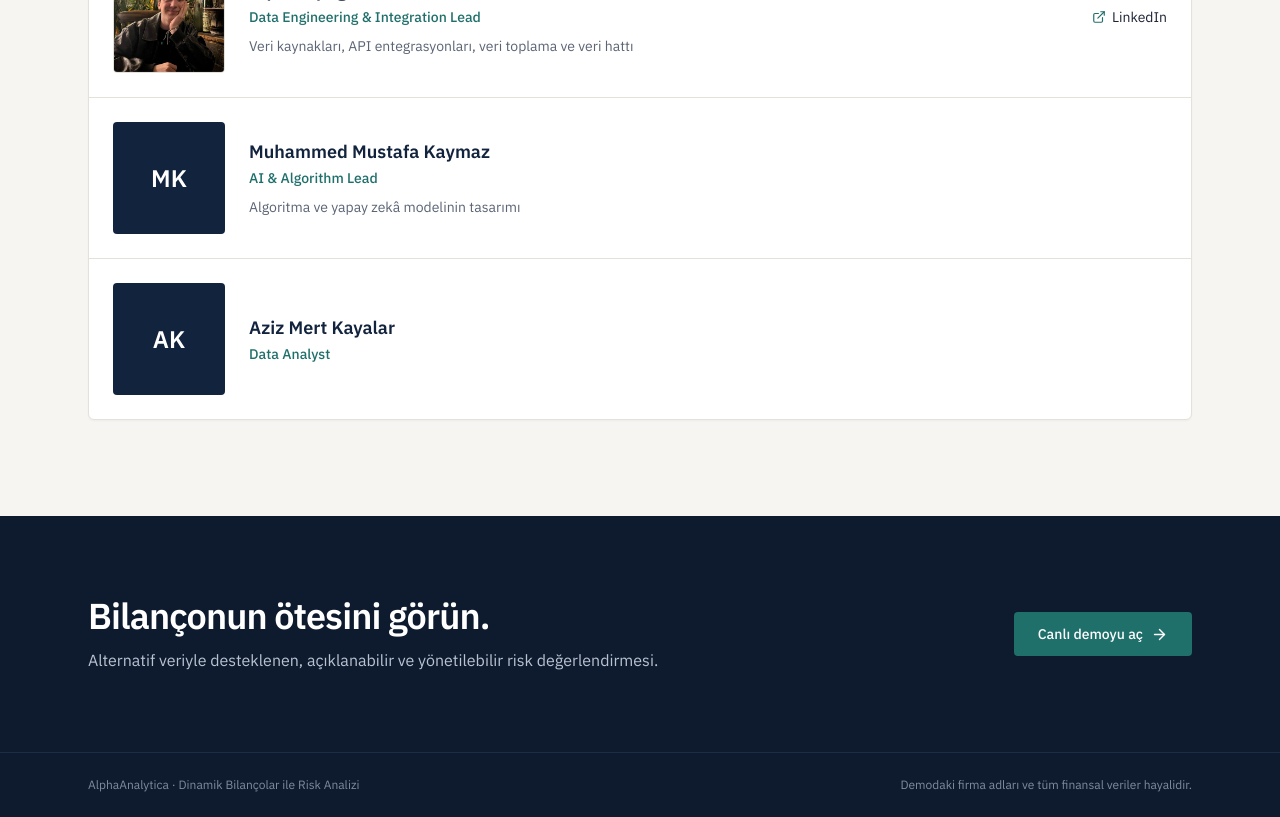
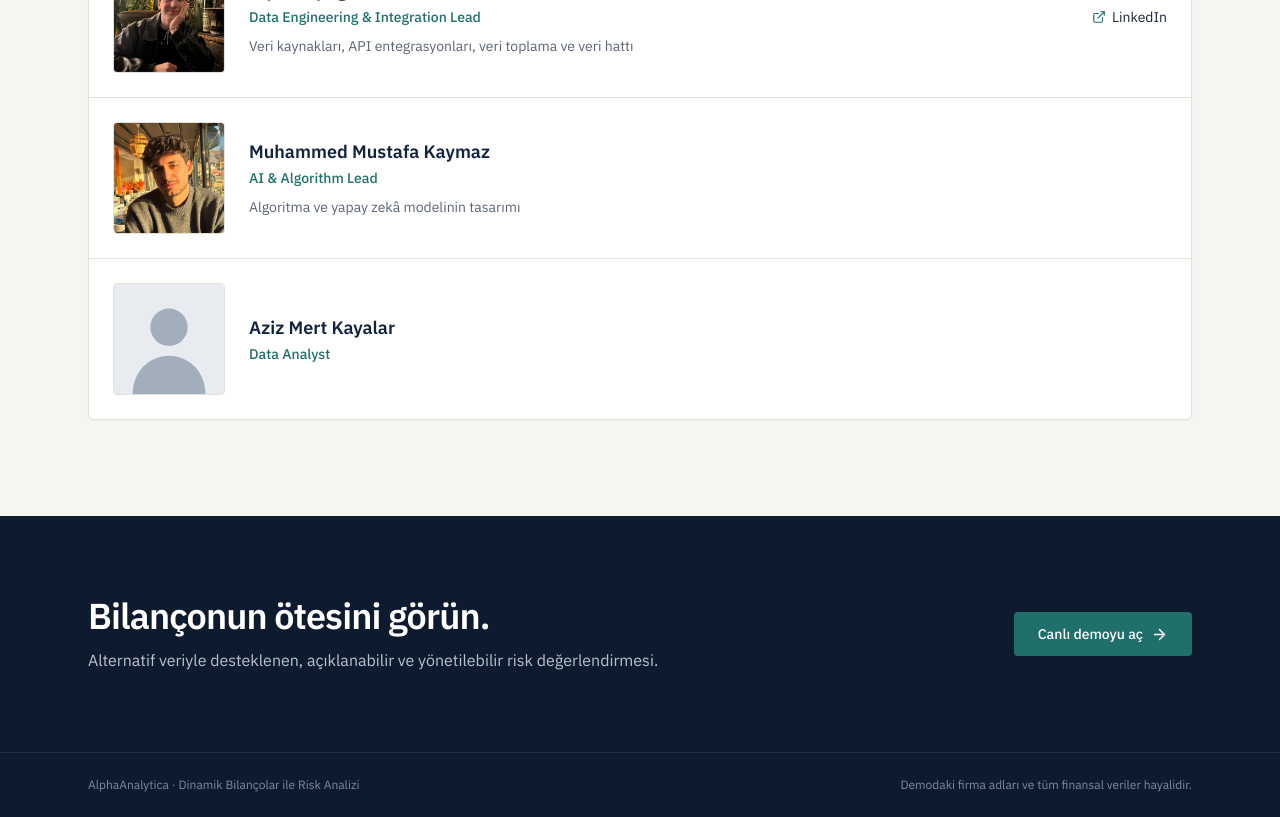
Before and after one commit to OsmanYagmur/AlphaAnalytica, a React (Vite) app: page / in a window 1280 px wide. Shown: the part 7620-8437 px from the top of the page. Built offline with nearby package versions, Linux system fonts and the light colour scheme.

Commit message:
R20: Mustafa'nın fotoğrafı; fotoğrafsız üyede insan silueti
Co-Authored-By: Claude Opus 5.5 <noreply@anthropic.com>

```diff
--- a/src/pages/landing/Landing.tsx
+++ b/src/pages/landing/Landing.tsx
@@ -696,11 +696,15 @@ function RiskSection() {
 // Ekip
 // ---------------------------------------------------------------------------
 
-/** Ad ve soyadın baş harfleri (ör. Muhammed Mustafa Kaymaz → MK). */
-function initials(name: string): string {
-  const parts = name.split(/\s+/).filter(Boolean)
-  const picked = parts.length > 1 ? [parts[0], parts[parts.length - 1]] : parts
-  return picked.map((p) => p[0]!.toLocaleUpperCase('tr-TR')).join('')
+/** Fotoğrafı olmayan ekip üyesi için nötr insan silueti. */
+function Silhouette() {
+  return (
+    <svg viewBox="0 0 112 112" aria-hidden className="h-24 w-24 shrink-0 rounded-md border border-line sm:h-28 sm:w-28">
+      <rect width="112" height="112" fill="#E8ECF1" />
+      <circle cx="56" cy="44" r="19" fill="#A3AEBD" />
+      <path d="M19 112c0-22.5 16.6-39 37-39s37 16.5 37 39z" fill="#A3AEBD" />
+    </svg>
+  )
 }
 
 function TeamLink({ href, icon: Icon, label }: { href: string; icon: LucideIcon; label: string }) {
@@ -727,9 +731,7 @@ function TeamSection() {
               {m.photo ? (
                 <img src={m.photo} alt={m.name} loading="lazy" width={112} height={112} className="h-24 w-24 shrink-0 rounded-md border border-line object-cover sm:h-28 sm:w-28" />
               ) : (
-                <span aria-hidden className="flex h-24 w-24 shrink-0 items-center justify-center rounded-md bg-navy text-2xl font-semibold text-white sm:h-28 sm:w-28">
-                  {initials(m.name)}
-                </span>
+                <Silhouette />
               )}
               <div className="min-w-0 flex-1">
                 <div className="flex flex-wrap items-center gap-x-3 gap-y-1">
--- a/src/pages/landing/content.ts
+++ b/src/pages/landing/content.ts
@@ -4,6 +4,7 @@
  */
 
 import alpPhoto from '../../assets/team/alp-hatipoglu.jpg'
+import mustafaPhoto from '../../assets/team/muhammed-mustafa-kaymaz.jpg'
 import osmanPhoto from '../../assets/team/osman-yagmur.jpg'
 import type { Role } from '../../store/types'
 
@@ -21,7 +22,7 @@ export interface TeamMember {
   responsibility?: string
   /** İsteğe bağlı eğitim bilgisi (ör. "Üniversite · Bölüm, Sınıf") */
   education?: string
-  /** İsteğe bağlı fotoğraf (src/assets/team altında, kare); yoksa baş harfler gösterilir */
+  /** İsteğe bağlı fotoğraf (src/assets/team altında, kare); yoksa insan silueti gösterilir */
   photo?: string
   /** İsteğe bağlı CV: `public/cv/` altındaki PDF'in dosya adı (ör. 'osman-yagmur.pdf'); varsa kartta "CV indir" görünür */
   cv?: string
@@ -49,6 +50,7 @@ export const TEAM: TeamMember[] = [
   },
   {
     name: 'Muhammed Mustafa Kaymaz',
+    photo: mustafaPhoto,
     role: 'AI & Algorithm Lead',
     responsibility: 'Algoritma ve yapay zekâ modelinin tasarımı',
   },
```
Also changed, not shown: src/assets/team/muhammed-mustafa-kaymaz.jpg (added), 1 other file (tests, documents, lock files or other folders).
